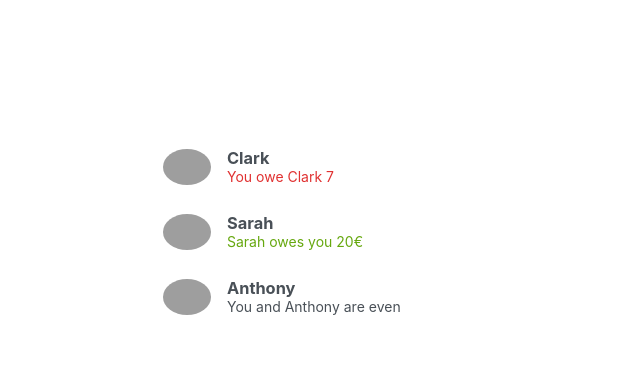
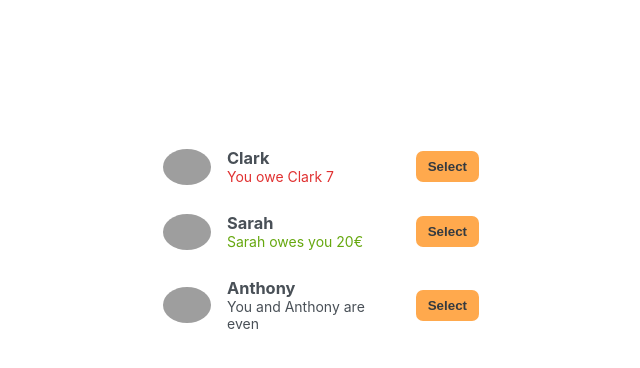
Before and after one commit to ermiasdesalegn/eat-n-split, a React (Create React App) app: page / in a window 1280 px wide. Shown: the top 368 px of the page, without its empty margins (79-719 px from the left). Built offline with nearby package versions, Linux system fonts and the light colour scheme; grey boxes are pictures that could not be loaded.

Commit message:
button reusable component

```diff
--- a/src/App.js
+++ b/src/App.js
@@ -40,7 +40,7 @@ function FriendsList() {
 }
 
 function Button({ children }) {
-  <button className="button">Select</button>;
+  return <button className="button">{children}</button>;
 }
 
 function Friend({ friend }) {
```
